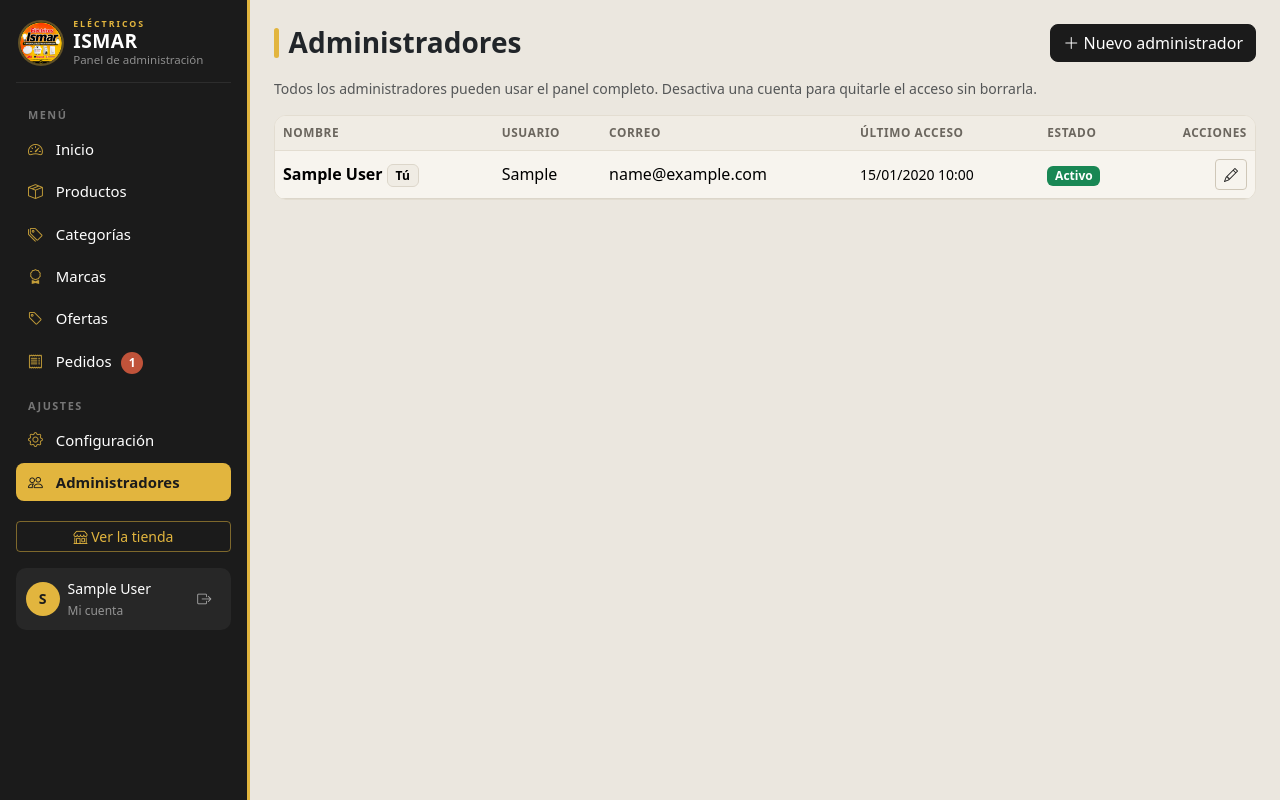
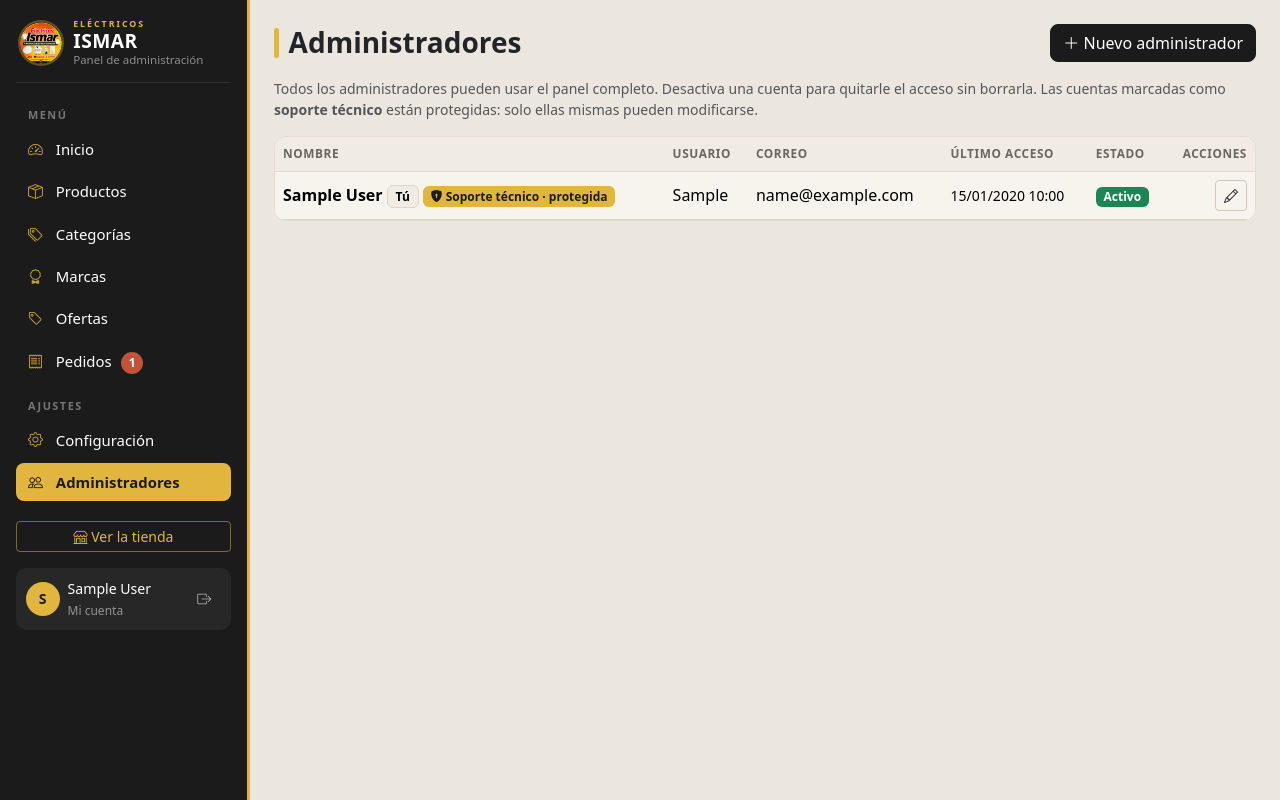
Before and after one commit to SergioHernan7/ISMAR, a Flask app: page /admin/administradores in a window 1280 px wide. Run offline with Flask 3, Linux system fonts and the light colour scheme; the visitor is signed in with stand-in values (Sample User, id 1); tables that the repository leaves empty hold one stand-in row (values such as "Sample post").

Commit message:
Cuenta de soporte protegida ("llave maestra")
- administradores.protegido (migración 006; la app la agrega sola al arrancar)
- A una cuenta protegida ningún otro administrador la puede editar,
  cambiarle la contraseña, desactivar ni borrar; solo ella misma
- Se protege solo por consola, nunca desde el panel:
  flask --app app proteger-admin USUARIO / desproteger-admin USUARIO
- En Administradores sale como "Soporte técnico · protegida" sin botones
- PUBLICAR.md: crear y proteger la cuenta de soporte al publicar

Co-Authored-By: Claude Opus 5.5 <noreply@anthropic.com>

```diff
--- a/app.py
+++ b/app.py
@@ -9,6 +9,7 @@ from decimal import ROUND_HALF_UP, Decimal, InvalidOperation
 from functools import wraps
 from urllib.parse import quote
 
+import click
 import mysql.connector
 from PIL import Image, ImageOps, UnidentifiedImageError
 from flask import (Flask, abort, flash, jsonify, redirect, render_template, request,
@@ -197,7 +198,8 @@ def asegurar_esquema():
     002: pedido_detalle guarda precio_lista y descuento del día de la compra
     003: pedidos.stock_descontado (el stock se descuenta al confirmar un pedido)
     004: datos personales (Ley 1581)
-    005: estados de pedido pendiente / vendido / cancelado"""
+    005: estados de pedido pendiente / vendido / cancelado
+    006: administradores.protegido (cuenta de soporte que los demás no pueden tocar)"""
     asegurar_columna_descuento()
     asegurar_descuento_en_pedidos()
     asegurar_datos_personales()
@@ -206,6 +208,10 @@ def asegurar_esquema():
                  "COMMENT '1 = sus unidades ya se restaron del inventario' AFTER estado")
         app.logger.warning('Base actualizada: pedidos.stock_descontado')
     asegurar_estados_pedido()
+    if 'protegido' not in columnas_de('administradores'):
+        ejecutar("ALTER TABLE administradores ADD COLUMN protegido TINYINT(1) NOT NULL DEFAULT 0 "
+                 "COMMENT '1 = solo esta misma cuenta puede editarse' AFTER activo")
+        app.logger.warning('Base actualizada: administradores.protegido')
 
 
 def asegurar_estados_pedido():
@@ -1072,6 +1078,16 @@ def admin_administradores():
     return render_template('admin/administradores.html', administradores=administradores)
 
 
+def protegida_para_mi(admin):
+    """Una cuenta protegida (la de soporte técnico) solo la puede tocar ella misma: ningún otro
+    administrador la puede editar, cambiarle la contraseña, desactivar ni borrar. Así, si la cliente
+    olvida su contraseña, el soporte siempre puede entrar a ponerle una nueva."""
+    return bool(admin and admin.get('protegido') and admin['id'] != session['admin_id'])
+
+
+MENSAJE_PROTEGIDA = 'Esa es la cuenta de soporte técnico: está protegida y solo ella misma puede modificarse.'
+
+
 @app.route('/admin/administradores/nuevo', methods=['GET', 'POST'])
 @app.route('/admin/administradores/<int:id>/editar', methods=['GET', 'POST'])
 @login_requerido
@@ -1081,6 +1097,9 @@ def admin_administrador_form(id=None):
         admin = consultar('SELECT * FROM administradores WHERE id = %s', (id,), uno=True)
         if not admin:
             abort(404)
+        if protegida_para_mi(admin):
+            flash(MENSAJE_PROTEGIDA, 'warning')
+            return redirect(url_for('admin_administradores'))
     es_yo = id == session['admin_id']
 
     if request.method == 'POST':
@@ -1113,8 +1132,9 @@ def admin_administrador_form(id=None):
         columnas = list(datos)
         try:
             if id:
-                ejecutar(f'UPDATE administradores SET {", ".join(c + " = %s" for c in columnas)} WHERE id = %s',
-                         [datos[c] for c in columnas] + [id])
+                ejecutar(f'UPDATE administradores SET {", ".join(c + " = %s" for c in columnas)} '
+                         'WHERE id = %s AND (protegido = 0 OR id = %s)',
+                         [datos[c] for c in columnas] + [id, session['admin_id']])
             else:
                 ejecutar(f'INSERT INTO administradores ({", ".join(columnas)}) '
                          f'VALUES ({", ".join(["%s"] * len(columnas))})', [datos[c] for c in columnas])
@@ -1133,22 +1153,56 @@ def admin_administrador_form(id=None):
 @app.route('/admin/administradores/<int:id>/activo', methods=['POST'])
 @login_requerido
 def admin_administrador_activo(id):
+    admin = consultar('SELECT id, protegido FROM administradores WHERE id = %s', (id,), uno=True)
     if id == session['admin_id']:
         flash('No puedes desactivar tu propia cuenta.', 'warning')
+    elif protegida_para_mi(admin):
+        flash(MENSAJE_PROTEGIDA, 'warning')
     else:
-        ejecutar('UPDATE administradores SET activo = 1 - activo WHERE id = %s', (id,))
+        ejecutar('UPDATE administradores SET activo = 1 - activo WHERE id = %s AND protegido = 0', (id,))
     return redirect(url_for('admin_administradores'))
 
 
 @app.route('/admin/administradores/<int:id>/eliminar', methods=['POST'])
 @login_requerido
 def admin_administrador_eliminar(id):
+    admin = consultar('SELECT id, protegido FROM administradores WHERE id = %s', (id,), uno=True)
     if id == session['admin_id']:
         flash('No puedes eliminar tu propia cuenta.', 'warning')
+    elif protegida_para_mi(admin):
+        flash(MENSAJE_PROTEGIDA, 'warning')
     else:
-        ejecutar('DELETE FROM administradores WHERE id = %s', (id,))
+        ejecutar('DELETE FROM administradores WHERE id = %s AND protegido = 0', (id,))
         flash('Administrador eliminado.', 'success')
     return redirect(url_for('admin_administradores'))
+
+
+# Proteger la cuenta de soporte se hace solo desde la consola (en el computador o en el
+# servidor), nunca desde el panel, para que nadie con acceso al panel pueda quitarle la protección:
+#   flask --app app proteger-admin USUARIO
+#   flask --app app desproteger-admin USUARIO
+def marcar_protegido(usuario, valor):
+    admin = consultar('SELECT id, nombre FROM administradores WHERE usuario = %s OR email = %s',
+                      (usuario, usuario), uno=True)
+    if not admin:
+        raise click.ClickException(f'No existe un administrador con usuario o correo "{usuario}".')
+    ejecutar('UPDATE administradores SET protegido = %s, activo = IF(%s = 1, 1, activo) WHERE id = %s',
+             (valor, valor, admin['id']))
+    click.echo(f'La cuenta "{admin["nombre"]}" ({usuario}) {"quedó protegida" if valor else "ya no está protegida"}.')
+
+
+@app.cli.command('proteger-admin')
+@click.argument('usuario')
+def proteger_admin(usuario):
+    """Protege una cuenta: solo ella misma podrá modificarse."""
+    marcar_protegido(usuario, 1)
+
+
+@app.cli.command('desproteger-admin')
+@click.argument('usuario')
+def desproteger_admin(usuario):
+    """Quita la protección de una cuenta."""
+    marcar_protegido(usuario, 0)
 
 
 # =====================================================
--- a/database/ismar.sql
+++ b/database/ismar.sql
@@ -17,6 +17,7 @@ CREATE TABLE administradores (
     email           VARCHAR(120) NOT NULL UNIQUE,
     password_hash   VARCHAR(255) NOT NULL,          -- nunca guardar la contraseña en texto plano
     activo          TINYINT(1)   NOT NULL DEFAULT 1,
+    protegido       TINYINT(1)   NOT NULL DEFAULT 0,   -- cuenta de soporte: solo ella misma puede modificarse
     ultimo_acceso   DATETIME     NULL,
     creado_en       DATETIME     NOT NULL DEFAULT CURRENT_TIMESTAMP
 ) ENGINE=InnoDB;
--- /dev/null
+++ b/database/migraciones/006_admin_protegido.sql
@@ -0,0 +1,20 @@
+-- =====================================================
+--  Cuenta de soporte protegida ("llave maestra")
+--
+--  Una cuenta con protegido = 1 solo la puede modificar ella misma: ningún
+--  otro administrador la puede editar, cambiarle la contraseña, desactivar ni
+--  borrar. Es la cuenta del soporte técnico: si la cliente olvida su
+--  contraseña, se entra con ella y se le pone una nueva.
+--
+--  La protección se pone desde la consola, no desde el panel:
+--    flask --app app proteger-admin USUARIO
+--
+--  Solo hace falta en bases creadas antes de este cambio: ismar.sql ya la trae.
+--  La app también la agrega sola al arrancar (asegurar_esquema() en app.py).
+-- =====================================================
+
+USE ismar;
+
+ALTER TABLE administradores
+  ADD COLUMN protegido TINYINT(1) NOT NULL DEFAULT 0
+  COMMENT '1 = solo esta misma cuenta puede editarse' AFTER activo;
--- a/templates/admin/administradores.html
+++ b/templates/admin/administradores.html
@@ -5,7 +5,8 @@
   <h1 class="h3 mb-0">Administradores</h1>
   <a href="{{ url_for('admin_administrador_form') }}" class="btn btn-dark"><i class="bi bi-plus-lg"></i> Nuevo administrador</a>
 </div>
-<p class="text-muted small">Todos los administradores pueden usar el panel completo. Desactiva una cuenta para quitarle el acceso sin borrarla.</p>
+<p class="text-muted small">Todos los administradores pueden usar el panel completo. Desactiva una cuenta para quitarle el acceso sin borrarla.
+  Las cuentas marcadas como <strong>soporte técnico</strong> están protegidas: solo ellas mismas pueden modificarse.</p>
 
 <div class="tabla-card table-responsive">
   <table class="table align-middle">
@@ -13,8 +14,10 @@
     <tbody>
     {% for a in administradores %}
       {% set es_yo = a.id == session.admin_id %}
+      {% set bloqueada = a.protegido and not es_yo %}
       <tr class="{{ 'text-muted' if not a.activo }}">
-        <td class="fw-semibold">{{ a.nombre }}{% if es_yo %} <span class="badge text-bg-light border">Tú</span>{% endif %}</td>
+        <td class="fw-semibold">{{ a.nombre }}{% if es_yo %} <span class="badge text-bg-light border">Tú</span>{% endif %}
+          {% if a.protegido %}<span class="badge text-bg-warning" title="Solo esta misma cuenta puede modificarse"><i class="bi bi-shield-lock-fill"></i> Soporte técnico · protegida</span>{% endif %}</td>
         <td>{{ a.usuario }}</td>
         <td>{{ a.email }}</td>
         <td class="small">{{ a.ultimo_acceso.strftime('%d/%m/%Y %H:%M') if a.ultimo_acceso else 'Nunca' }}</td>
@@ -22,8 +25,12 @@
           {% if a.activo %}<span class="badge text-bg-success">Activo</span>{% else %}<span class="badge text-bg-secondary">Desactivado</span>{% endif %}
         </td>
         <td class="text-end text-nowrap">
+          {% if bloqueada %}
+          <span class="text-muted small" title="Solo esta misma cuenta puede modificarse"><i class="bi bi-shield-lock"></i> Protegida</span>
+          {% else %}
           <a href="{{ url_for('admin_administrador_form', id=a.id) }}" class="btn btn-sm btn-outline-primary" title="Editar"><i class="bi bi-pencil"></i></a>
-          {% if not es_yo %}
+          {% endif %}
+          {% if not es_yo and not bloqueada %}
           <form method="post" action="{{ url_for('admin_administrador_activo', id=a.id) }}" class="d-inline">
             <input type="hidden" name="csrf_token" value="{{ csrf_token }}">
             <button class="btn btn-sm btn-outline-secondary" title="{{ 'Desactivar' if a.activo else 'Activar' }}">
```
Also changed, not shown: CLAUDE.md (+1 -1 lines), PUBLICAR.md (+11 -4 lines).
